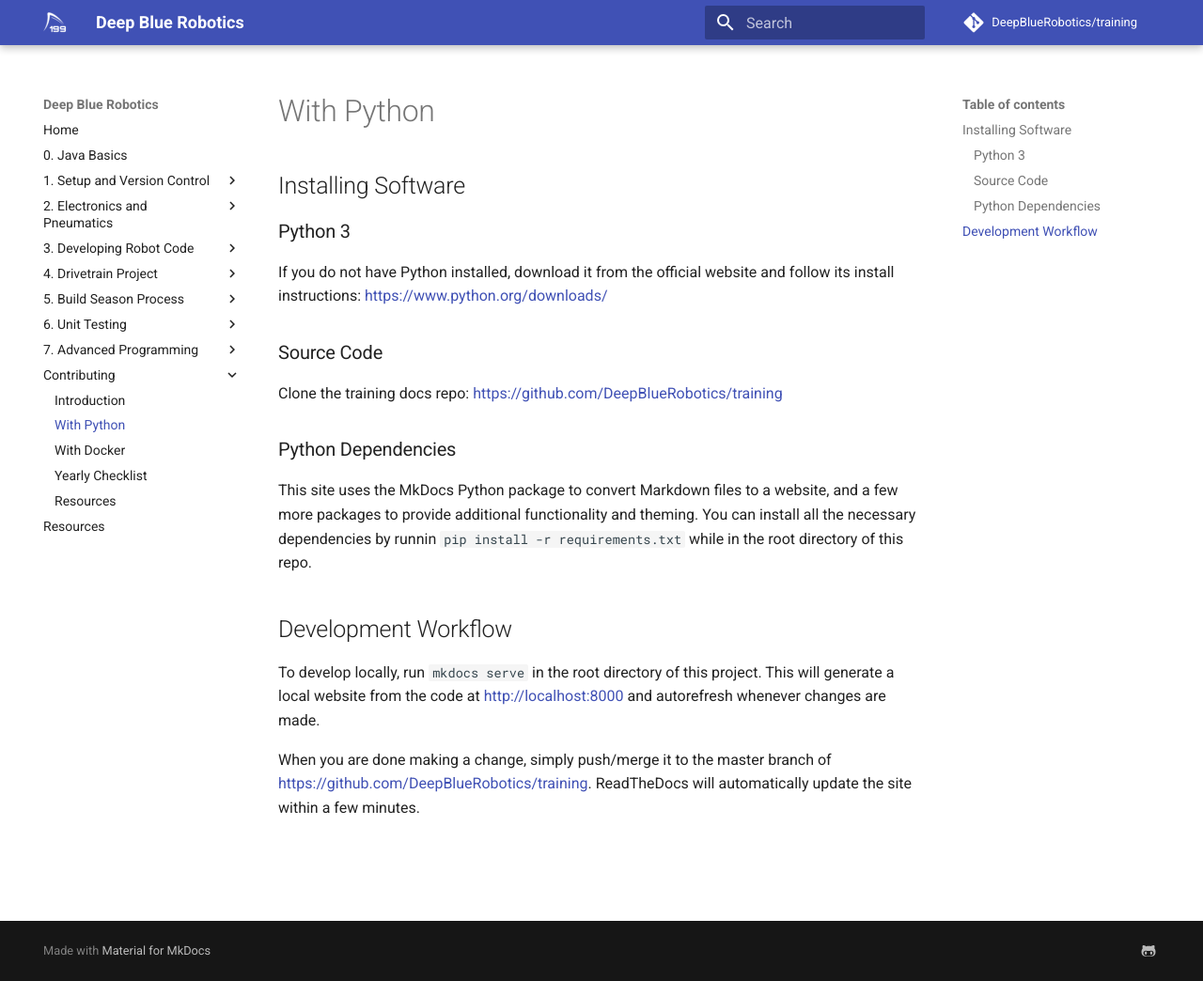
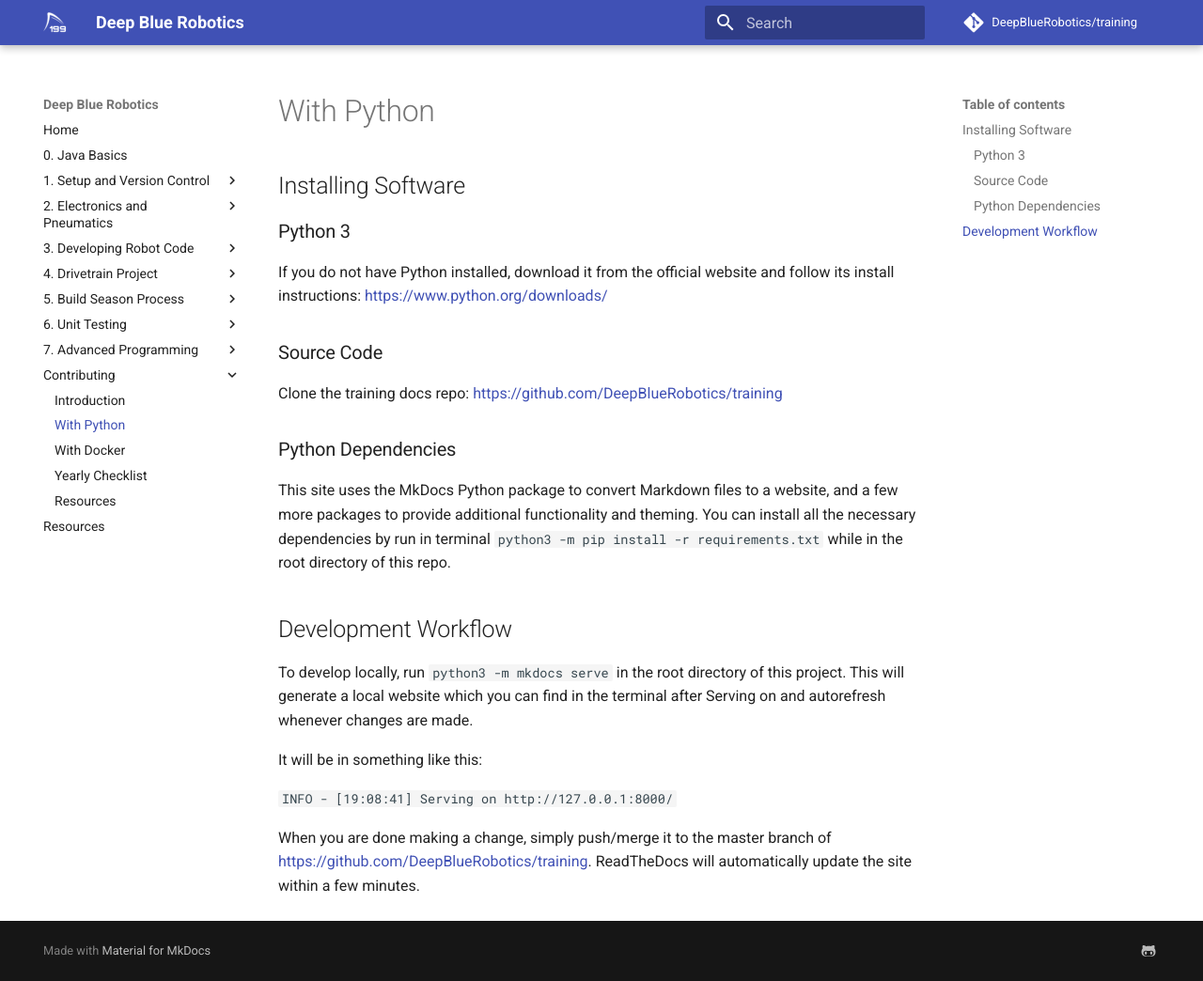
Before and after one commit to DeepBlueRobotics/training, an MkDocs documentation site: the page built from docs/contributing/with-python.md, in a window 1280 px wide and 1044 px high. Shown: the whole window at 94% size. Built offline with MkDocs 1.6.1 and Material for MkDocs 9.7.7, drawn with Linux system fonts in a browser that asks for light colours; comment, search, counter and statistics services are not loaded.

Commit message:
changed instructions for contributing
fixed terminal commands and added example

```diff
--- a/docs/contributing/with-python.md
+++ b/docs/contributing/with-python.md
@@ -7,9 +7,13 @@ If you do not have Python installed, download it from the official website and f
 Clone the training docs repo: <https://github.com/DeepBlueRobotics/training>
 
 ### Python Dependencies
-This site uses the MkDocs Python package to convert Markdown files to a website, and a few more packages to provide additional functionality and theming. You can install all the necessary dependencies by runnin `pip install -r requirements.txt` while in the root directory of this repo.
+This site uses the MkDocs Python package to convert Markdown files to a website, and a few more packages to provide additional functionality and theming. You can install all the necessary dependencies by run in terminal `python3 -m pip install -r requirements.txt` while in the root directory of this repo.
 
 ## Development Workflow
-To develop locally, run `mkdocs serve` in the root directory of this project. This will generate a local website from the code at <http://localhost:8000> and autorefresh whenever changes are made.
+To develop locally, run `python3 -m mkdocs serve` in the root directory of this project. This will generate a local website which you can find in the terminal after Serving on and autorefresh whenever changes are made.
+
+It will be in something like this:
+
+`INFO     -  [19:08:41] Serving on http://127.0.0.1:8000/`
 
 When you are done making a change, simply push/merge it to the master branch of <https://github.com/DeepBlueRobotics/training>. ReadTheDocs will automatically update the site within a few minutes.
```
